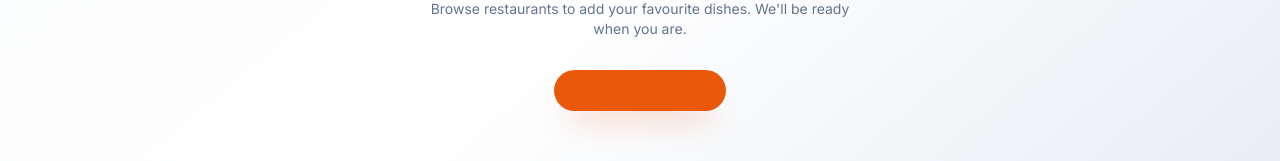
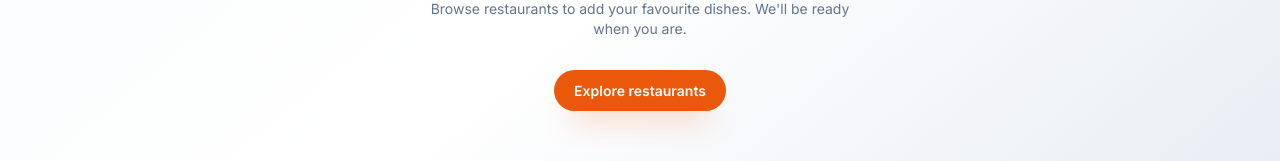
Before and after one commit to ZAHIRULCODER/swiggy_clone, a React (Vite) app: page /checkout in a window 1280 px wide. In both pictures the pointer is over the link "Explore restaurants". Shown: the part 504-665 px from the top of the page. Built offline with nearby package versions, Linux system fonts and the light colour scheme.

Commit message:
Fix CSS syntax and ensure consistent button text color on hover and focus

```diff
--- a/src/index.css
+++ b/src/index.css
@@ -30,7 +30,7 @@ a {
 }
 
 a:hover {
-   color: #ea580c;;
+   color: #ea580c;
 }
 
 .app-shell {
@@ -77,11 +77,13 @@ a:hover {
    background-color: #ea580c;
    transform: translateY(-1px);
    box-shadow: 0 20px 30px -18px rgba(234, 88, 12, 0.9);
+   color: #ffffff;
 }
 
 .btn-primary:focus-visible {
    outline: 2px solid rgba(249, 115, 22, 0.65);
    outline-offset: 3px;
+   color: #ffffff;
 }
 
 .btn-secondary {
```
